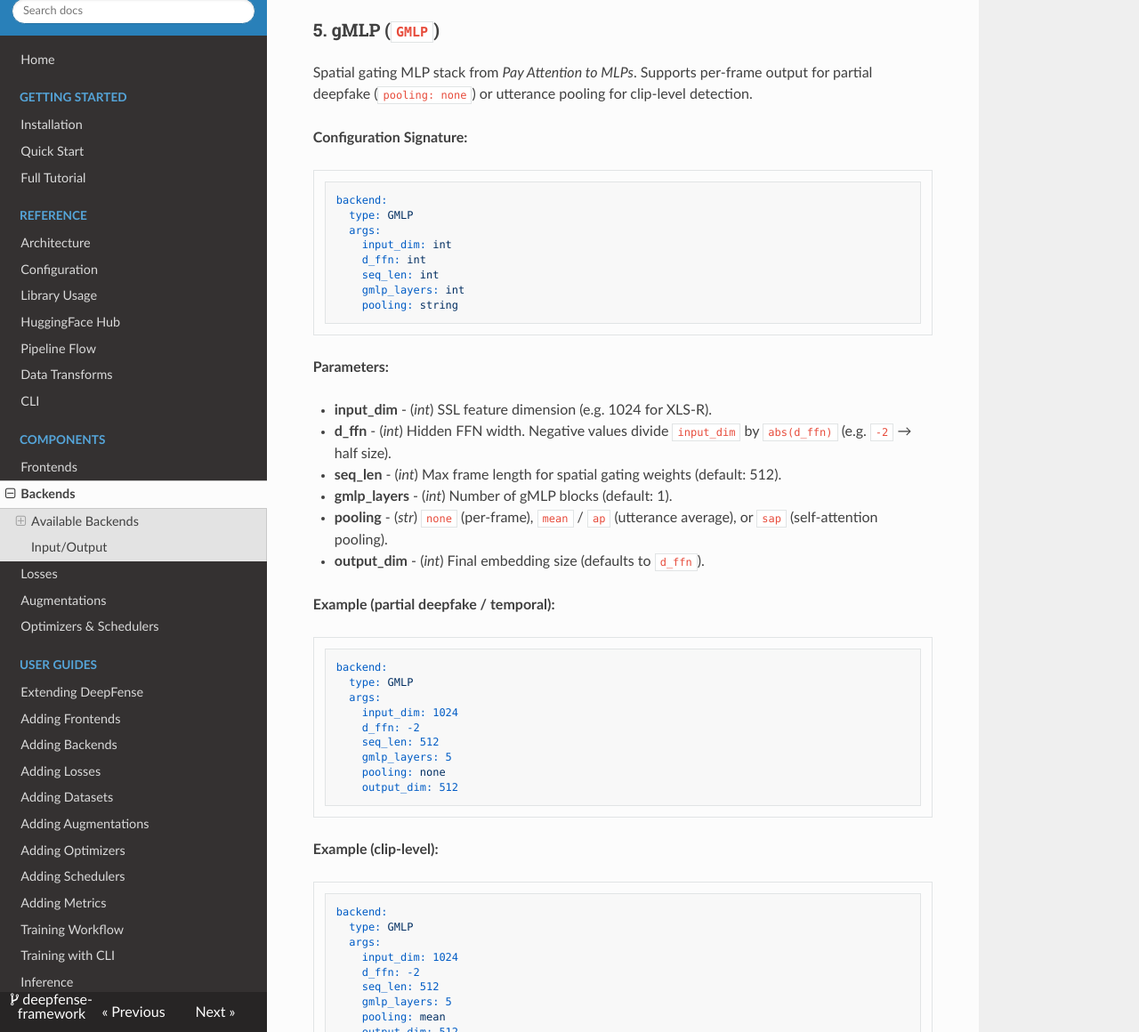
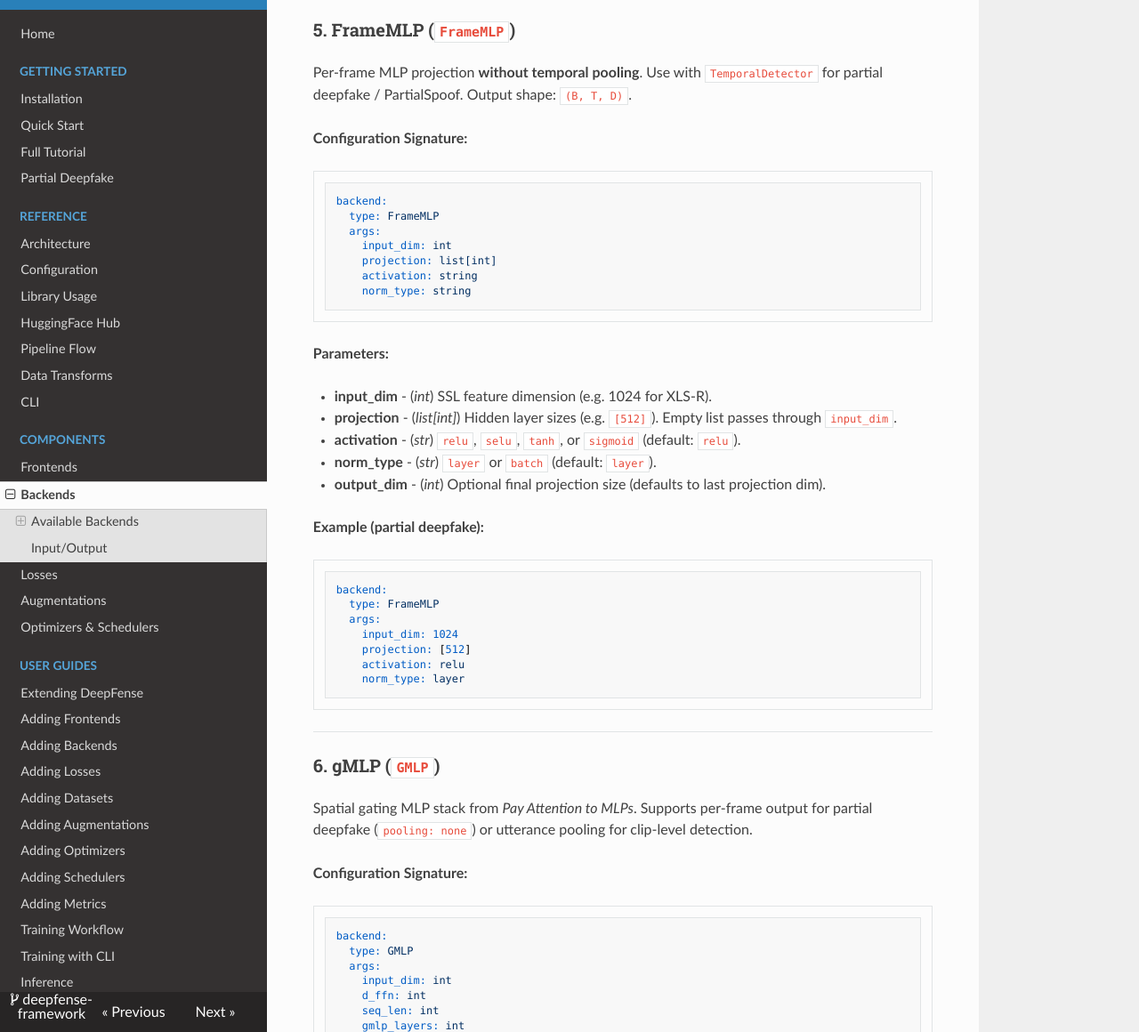
Before and after one commit to Yaselley/deepfense-framework, an MkDocs documentation site: the page built from docs/components/backends.md, in a window 1280 px wide and 1400 px high, scrolled down 2853 px, cut to the strip 240-1400 px from the top of the window. Shown: the whole strip at 89% size. Built offline with MkDocs 1.6.1, drawn with Linux system fonts in a browser that asks for light colours; nearby versions of some CDN libraries; some of the changed text lies outside the part shown.

Commit message:
Document partial deepfake on deepfense-partial branch.
Wire temporal_deepfake.md into MkDocs, expand component reference for FrameMLP/GMLP and FramewiseCrossEntropy, and add evaluation metric tiers for PartialSpoof.

Co-authored-by: Cursor <cursoragent@cursor.com>

````diff
--- a/docs/components/backends.md
+++ b/docs/components/backends.md
@@ -122,7 +122,42 @@ backend:
 
 ---
 
-### 5. gMLP (`GMLP`)
+### 5. FrameMLP (`FrameMLP`)
+Per-frame MLP projection **without temporal pooling**. Use with `TemporalDetector` for partial deepfake / PartialSpoof. Output shape: `(B, T, D)`.
+
+**Configuration Signature:**
+```yaml
+backend:
+  type: FrameMLP
+  args:
+    input_dim: int
+    projection: list[int]
+    activation: string
+    norm_type: string
+```
+
+**Parameters:**
+
+* **input_dim** - (*int*) SSL feature dimension (e.g. 1024 for XLS-R).
+* **projection** - (*list[int]*) Hidden layer sizes (e.g. `[512]`). Empty list passes through `input_dim`.
+* **activation** - (*str*) `relu`, `selu`, `tanh`, or `sigmoid` (default: `relu`).
+* **norm_type** - (*str*) `layer` or `batch` (default: `layer`).
+* **output_dim** - (*int*) Optional final projection size (defaults to last projection dim).
+
+**Example (partial deepfake):**
+```yaml
+backend:
+  type: FrameMLP
+  args:
+    input_dim: 1024
+    projection: [512]
+    activation: relu
+    norm_type: layer
+```
+
+---
+
+### 6. gMLP (`GMLP`)
 Spatial gating MLP stack from *Pay Attention to MLPs*. Supports per-frame output for partial deepfake (`pooling: none`) or utterance pooling for clip-level detection.
 
 **Configuration Signature:**
@@ -202,7 +237,8 @@ backend:
 
 ## Input/Output
 *   **Input**: Features from Frontend `[B, T, C]`.
-*   **Output**: Embedding vector `[B, Embedding_Dim]`.
+*   **Output (clip-level)**: Embedding vector `[B, Embedding_Dim]` (MLP, AASIST, GMLP with pooling, …).
+*   **Output (temporal)**: Per-frame embeddings `[B, T, D]` (`FrameMLP`, `GMLP` with `pooling: none`).
 
 ---
 
--- a/mkdocs.yml
+++ b/mkdocs.yml
@@ -38,6 +38,7 @@ nav:
     - Installation: 01_installation.md
     - Quick Start: 02_quickstart.md
     - Full Tutorial: 03_full_tutorial.md
+    - Partial Deepfake: temporal_deepfake.md
   - Reference:
     - Architecture: 04_architecture.md
     - Configuration: 05_configuration.md
````
Also changed, not shown: other parts of docs/components/backends.md (+1 -1 lines), docs/components/losses.md (+32 -0 lines), docs/index.md (+22 -2 lines), docs/temporal_deepfake.md (+46 -6 lines).
